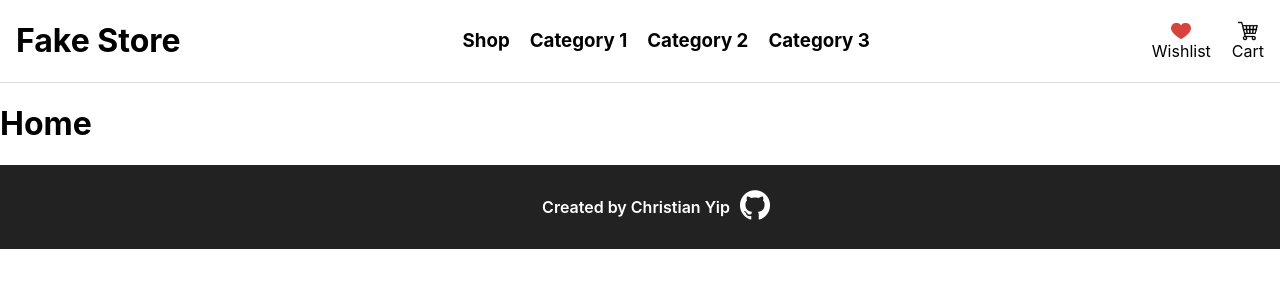
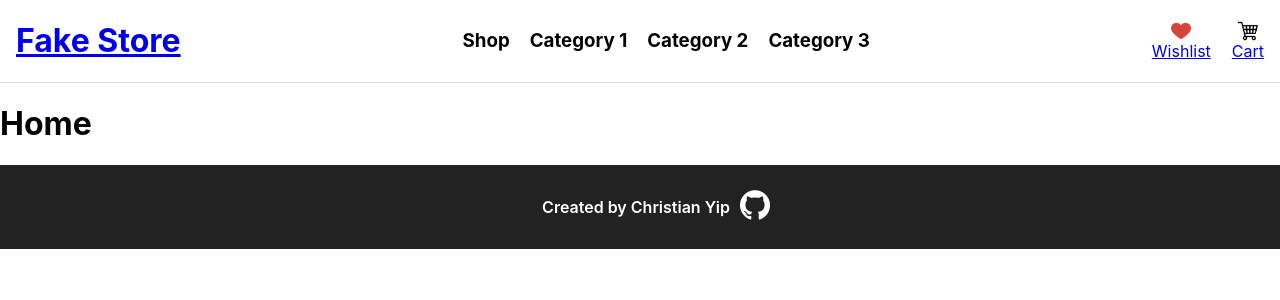
Before and after one commit to c-yip/shopping-cart, a React (Create React App) app: page / in a window 1280 px wide. Shown: the top 300 px of the page. Built offline with nearby package versions, Linux system fonts and the light colour scheme; the HTML template or start-up script is replaced by a standard one.

Commit message:
Add links to store, wishlist, and cart pages.

```diff
--- a/src/components/Header.js
+++ b/src/components/Header.js
@@ -1,11 +1,15 @@
+import { Link } from "react-router-dom";
 import heart from "../images/heart.png";
 import shoppingCart from "../images/shopping-cart.png";
 
 export default function Header() {
   return (
     <header>
+      <Link to="/">
         <h1 className="logo">Fake Store</h1>
+      </Link>
 
+      {/* these will all be links to categories */}
       <nav className="nav-left">
         <h3>Shop</h3>
         <h3>Category 1</h3>
@@ -14,15 +18,19 @@
       </nav>
 
       <nav className="nav-right">
+        <Link to="/wishlist">
           <div className="nav-icon-container">
             <img src={heart} alt="Heart icon" />
             <p>Wishlist</p>
           </div>
+        </Link>
 
+        <Link to="/cart">
           <div className="nav-icon-container">
             <img src={shoppingCart} alt="Shopping cart icon" />
             <p>Cart</p>
           </div>
+        </Link>
       </nav>
     </header>
   );
```
Lines whose indentation alone changed are shown as unchanged.
